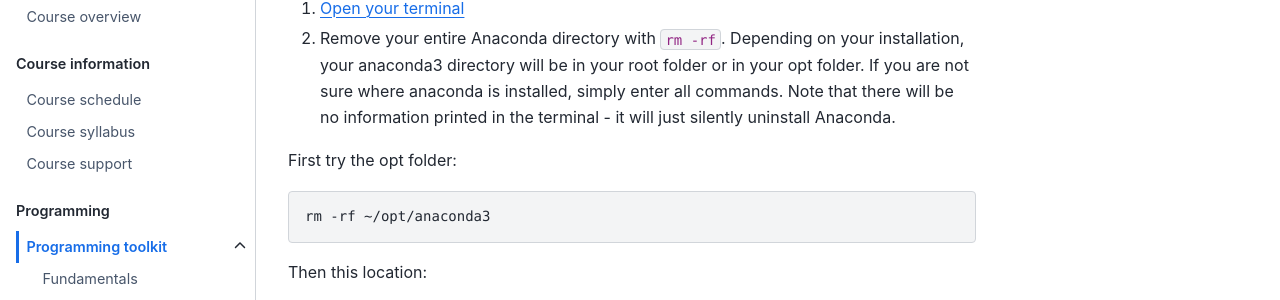
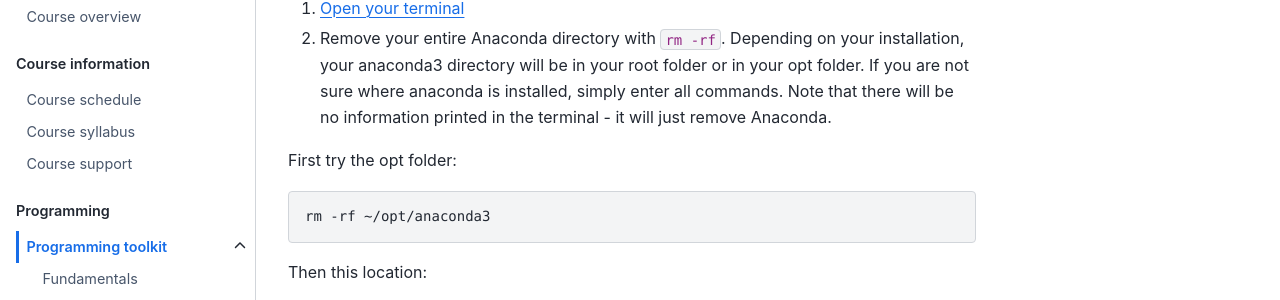
Before and after one commit to dst-ws22/website, a Jupyter Book: the page built from docs/programming-toolkit.md, in a window 1280 px wide and 900 px high, scrolled down 922 px. Shown: the part 232-532 px from the top of the window. Built offline with Jupyter Book 1.0.4 settings and Sphinx 7.4.7 and the Sphinx Book theme 1.1.4, drawn with Linux system fonts in a browser that asks for light colours; comment, search, counter and statistics services are not loaded.

Commit message:
Update programming-toolkit.md

```diff
--- a/docs/programming-toolkit.md
+++ b/docs/programming-toolkit.md
@@ -36,7 +36,7 @@ To avoid compatibility problems with old versions of Anaconda, I recommend to un
 #### macOS
 
 1. [Open your terminal](https://support.apple.com/guide/terminal/open-or-quit-terminal-apd5265185d-f365-44cb-8b09-71a064a42125/mac)
-1. Remove your entire Anaconda directory with `rm -rf`. Depending on your installation, your anaconda3 directory will be in your root folder or in your opt folder. If you are not sure where anaconda is installed, simply enter all commands. Note that there will be no information printed in the terminal - it will just silently uninstall Anaconda.
+1. Remove your entire Anaconda directory with `rm -rf`. Depending on your installation, your anaconda3 directory will be in your root folder or in your opt folder. If you are not sure where anaconda is installed, simply enter all commands. Note that there will be no information printed in the terminal - it will just remove Anaconda.
 
 First try the opt folder:
 
```
